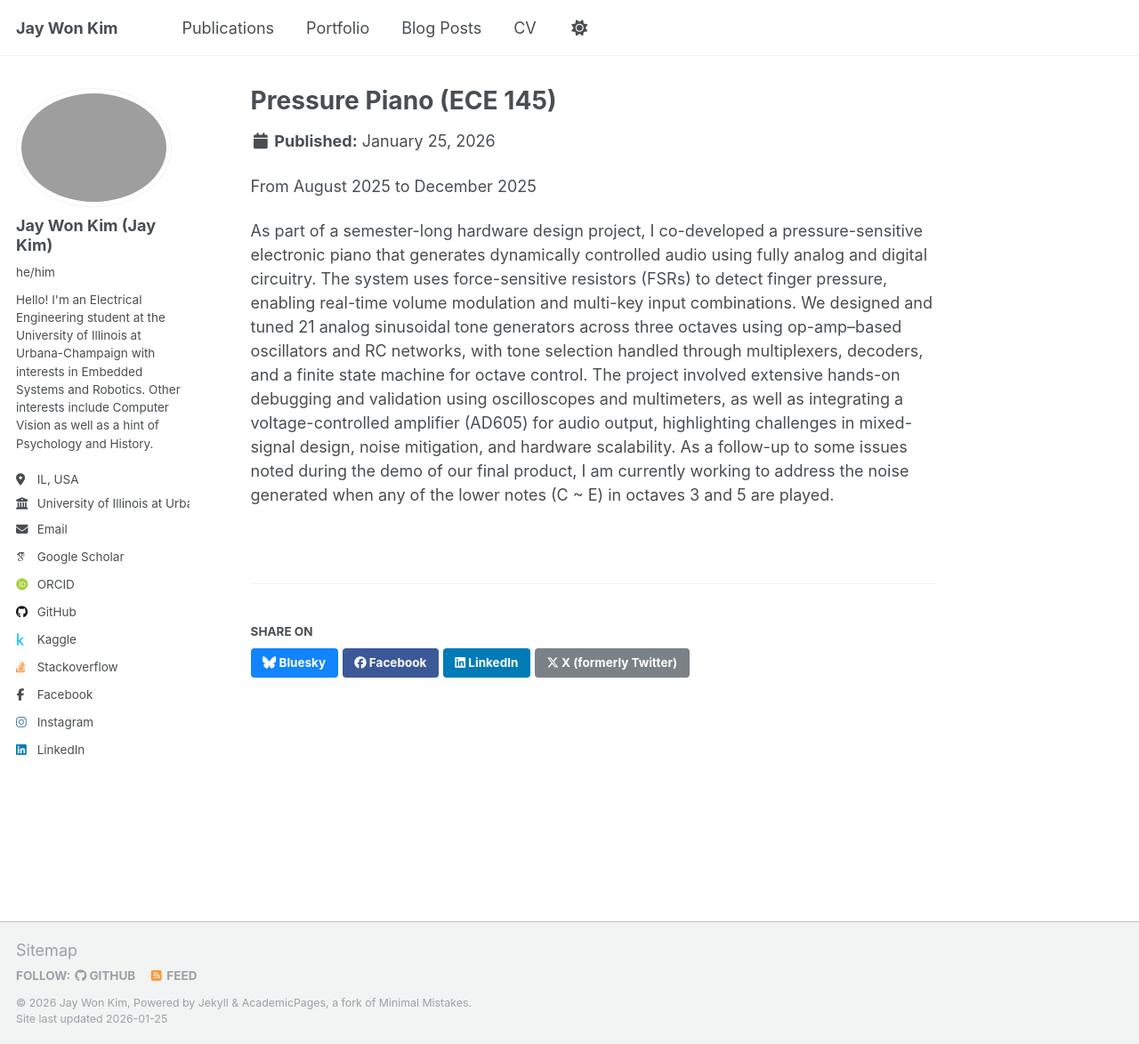
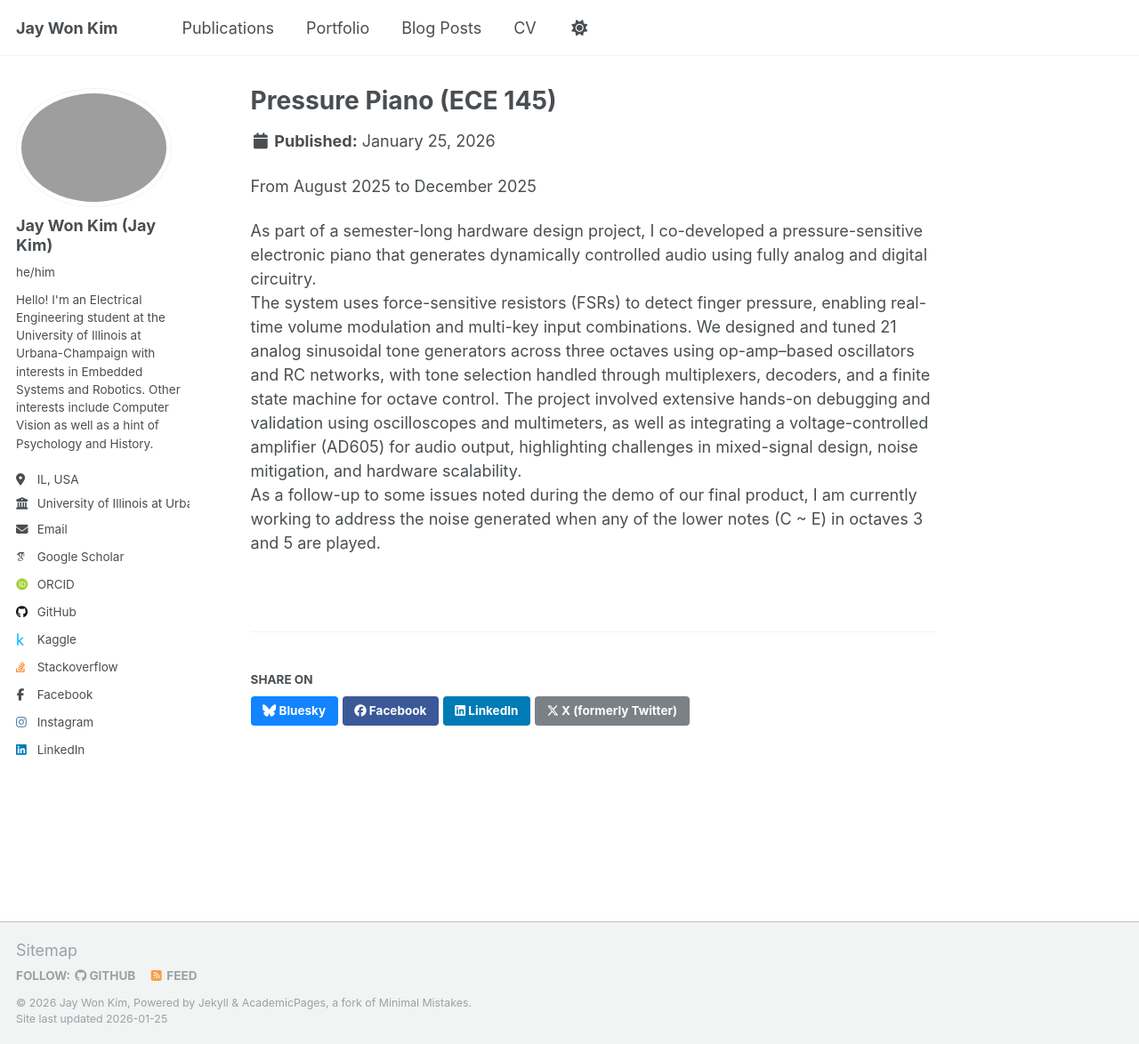
Before and after one commit to jaykim0413/jaykim0413.github.io, a Jekyll site: the page built from _portfolio/pressure-piano-ece-145.md, in a window 1280 px wide and 1174 px high. Shown: the whole window at 89% size. Built offline with Jekyll 4.4.1, drawn with Linux system fonts in a browser that asks for light colours; some web fonts are replaced.

Commit message:
The usual

```diff
--- a/_portfolio/pressure-piano-ece-145.md
+++ b/_portfolio/pressure-piano-ece-145.md
@@ -6,6 +6,6 @@ collection: portfolio
 
 From August 2025 to December 2025
 
-As part of a semester-long hardware design project, I co-developed a pressure-sensitive electronic piano that generates dynamically controlled audio using fully analog and digital circuitry.
-The system uses force-sensitive resistors (FSRs) to detect finger pressure, enabling real-time volume modulation and multi-key input combinations. We designed and tuned 21 analog sinusoidal tone generators across three octaves using op-amp–based oscillators and RC networks, with tone selection handled through multiplexers, decoders, and a finite state machine for octave control. The project involved extensive hands-on debugging and validation using oscilloscopes and multimeters, as well as integrating a voltage-controlled amplifier (AD605) for audio output, highlighting challenges in mixed-signal design, noise mitigation, and hardware scalability.
+As part of a semester-long hardware design project, I co-developed a pressure-sensitive electronic piano that generates dynamically controlled audio using fully analog and digital circuitry.\
+The system uses force-sensitive resistors (FSRs) to detect finger pressure, enabling real-time volume modulation and multi-key input combinations. We designed and tuned 21 analog sinusoidal tone generators across three octaves using op-amp–based oscillators and RC networks, with tone selection handled through multiplexers, decoders, and a finite state machine for octave control. The project involved extensive hands-on debugging and validation using oscilloscopes and multimeters, as well as integrating a voltage-controlled amplifier (AD605) for audio output, highlighting challenges in mixed-signal design, noise mitigation, and hardware scalability.\
 As a follow-up to some issues noted during the demo of our final product, I am currently working to address the noise generated when any of the lower notes (C ~ E) in octaves 3 and 5 are played.
```
